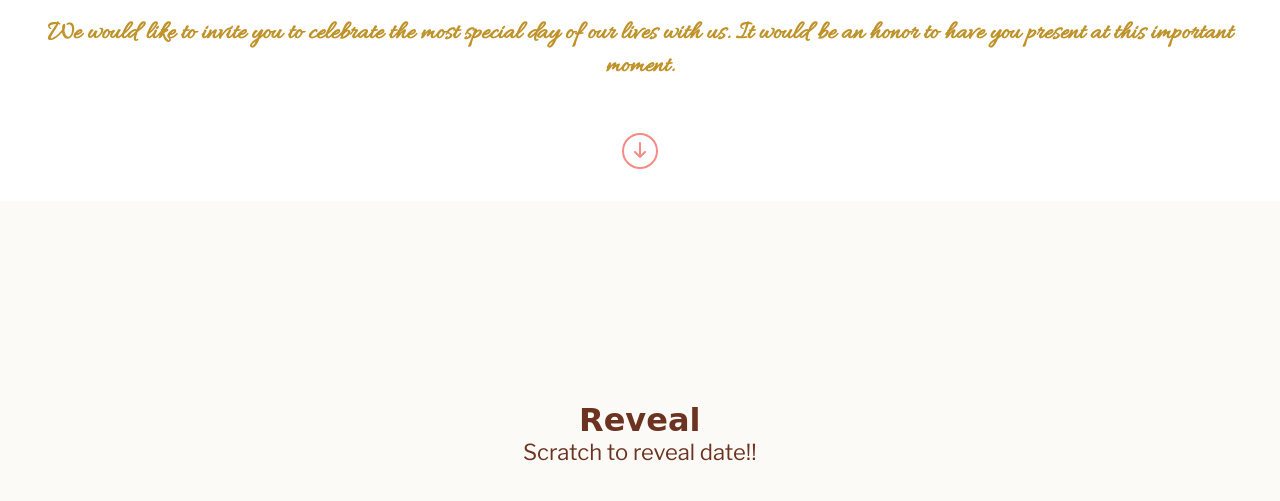
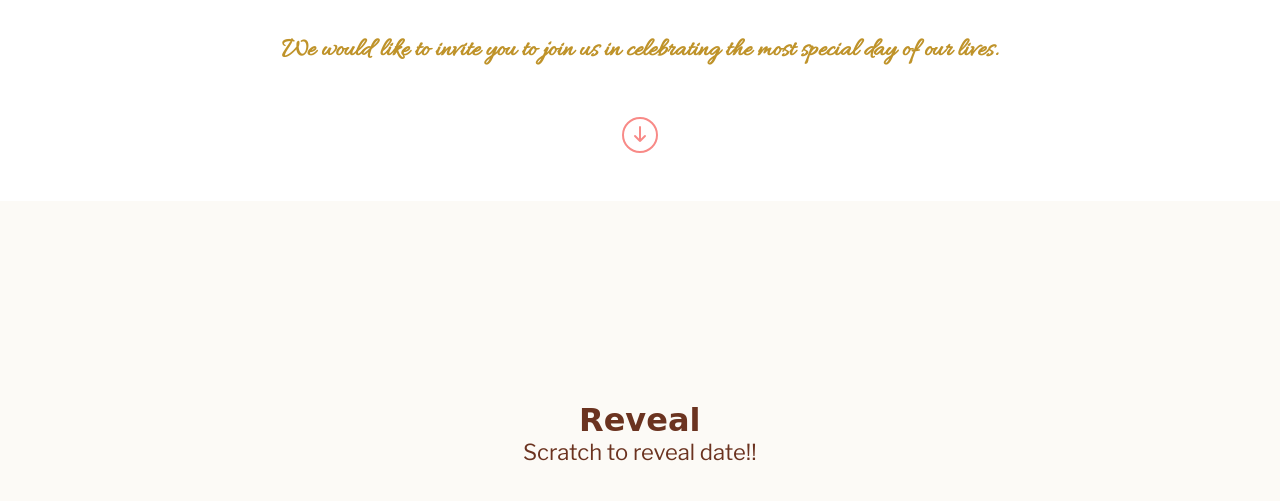
Before and after one commit to nischalpraj/Wedding-Invitation, a plain HTML site: page index.html in a window 1280 px wide. Shown: the part 599-1100 px from the top of the page. Drawn offline with nearby package versions, Linux system fonts and the light colour scheme; a web font is replaced by a local one.

Commit message:
Text changed

```diff
--- a/index.html
+++ b/index.html
@@ -52,9 +52,7 @@
             <p class="bicek">Saru</p>
           </div>
           <div class="long-text">
-            We would like to invite you to celebrate the most special day of our
-            lives with us. It would be an honor to have you present at this
-            important moment.
+           We would like to invite you to join us in celebrating the most special day of our lives.
           </div>
           <div class="scroll-indicator">
             <span class="arrow"><i class="fa-solid fa-arrow-down"></i></span>
```
